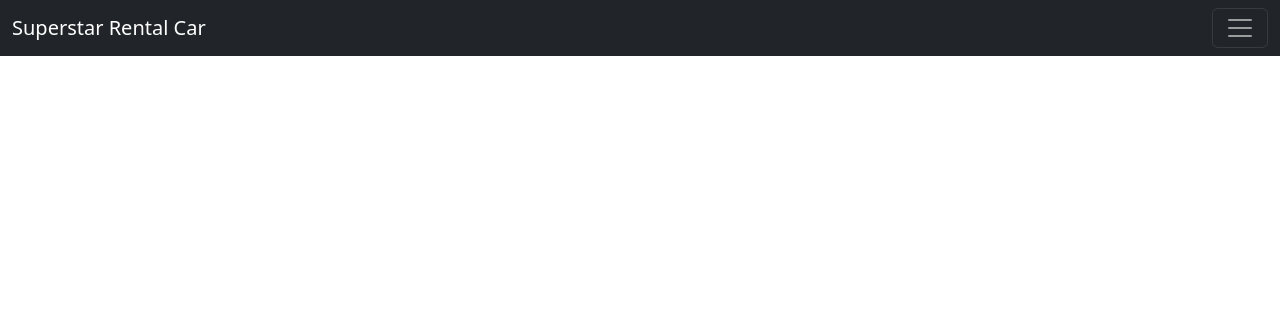
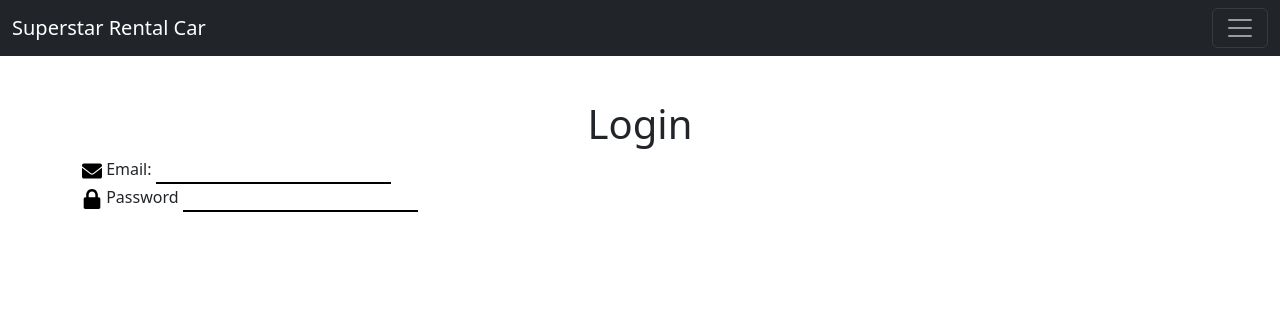
Before and after one commit to l33loo/rent_a_car, a PHP site: page /html/login.php in a window 1280 px wide. Shown: the top 316 px of the page. Run offline with PHP 8.4, Linux system fonts and the light colour scheme.

Commit message:
login in progress

```diff
--- a/html/login.php
+++ b/html/login.php
@@ -42,9 +42,24 @@
     </nav>
     <div class="container">
         <div class="text-content">
-            <h1 class="text-center">Login</h1>
+            <h1 class="text-center" style="margin-top: 100px;">Login</h1>
+            <span>
+                <img src="../img/email.svg" alt="Email" style="height: 20px; width:20px;">
+                Email:
+            </span>
+            <input type="text" style="border: none; border-bottom: 2px solid;">
         </div>
     </div>
+    <div class="container">
+        <div class="text-content">
+            <span>
+                <img src="../img/password.svg" alt="Password" style="height: 20px; width:20px;">
+                Password
+            </span>
+            <input type="text" style="border: none; border-bottom: 2px solid;">
+        </div>
+    </div>
+
     <script type="text/javascript">
     </script>
 </body>
```
Also changed, not shown: img/password.svg (added).
